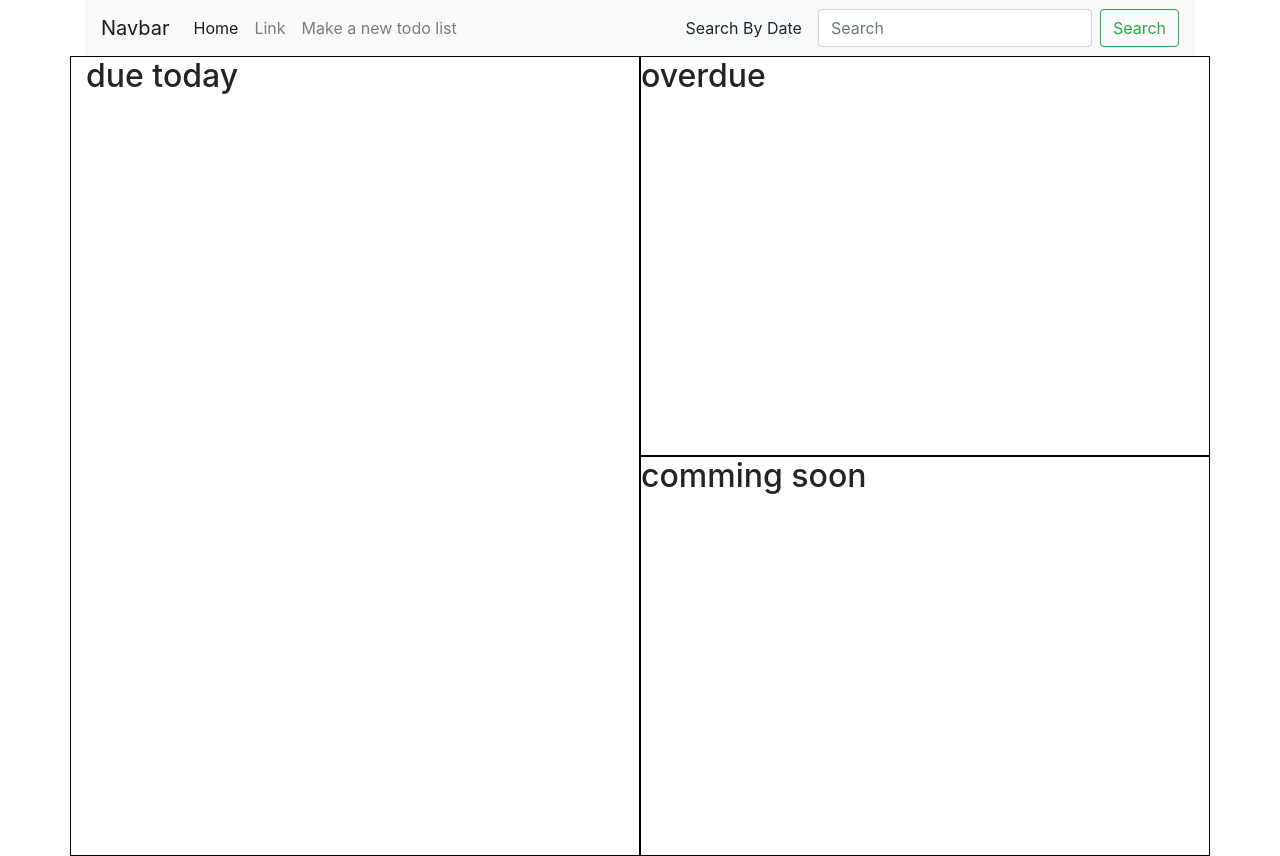
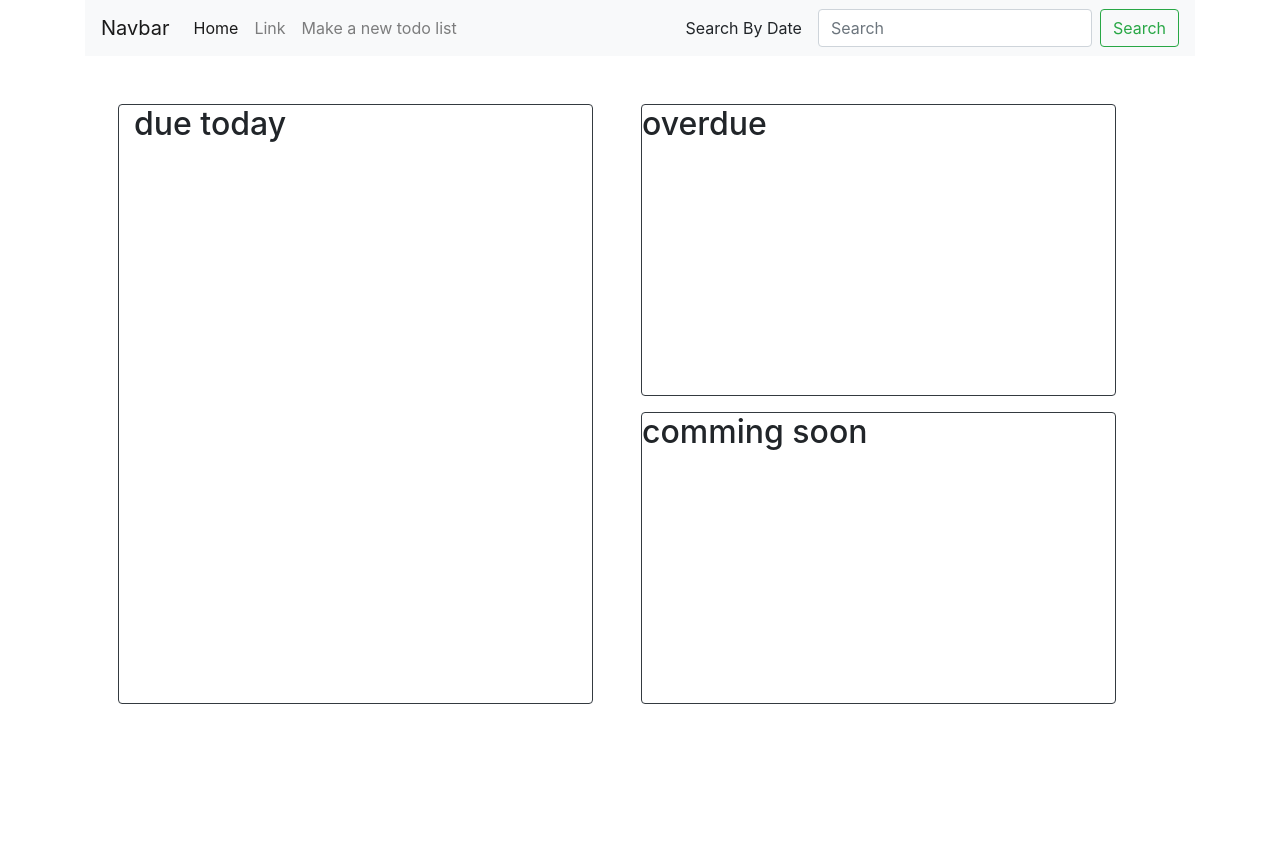
Before and after one commit to luvehayoung/repos, a Django app: template myapp/home/templates/index.html in a window 1280 px wide. After the commit the page ends 704 px from the top, so only its background shows below. Run offline with Django 3.2, Linux system fonts and the light colour scheme; the template is opened without the code that fills it, so the values that code supplies are empty; some libraries are stand-ins or nearby versions.

Commit message:
layout change2

```diff
--- a/myapp/home/templates/index.html
+++ b/myapp/home/templates/index.html
@@ -39,8 +39,8 @@
           </div>
         </nav>
       </header>
-      <div class="row h-100 ">
-        <div class="col-6" style="border:1px solid black;">
+      <div class="row h-75 mt-5">
+        <div class="col-5 border rounded border-dark ml-5">
           <h2>due today</h2>
           {% for do in today %}
             <a href="{% url 'viewTodo' pk=do.pk %}">{{do.title}}</a>
@@ -64,9 +64,9 @@
             <br>
           {% endfor %}
         </div>
-        <div class="col-6">
+        <div class="col-5 ml-5">
           <div class="row h-100">
-            <div class="w-100" style="border:1px solid black;">
+            <div class="w-100 border rounded border-dark">
               <h2>overdue</h2>
               {% for do in overdue %}
                 <a href="{% url 'viewTodo' pk=do.pk %}">{{do.title}}</a>
@@ -90,7 +90,7 @@
                 <br>
               {% endfor %}
             </div>
-            <div class="w-100" style="border:1px solid black;">
+            <div class="w-100 border rounded border-dark mt-3">
               <h2>comming soon</h2>
 
             {% for do in coming %}
```
